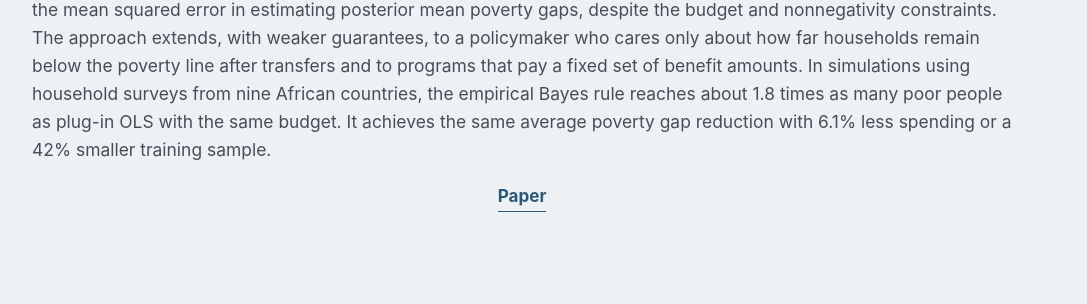
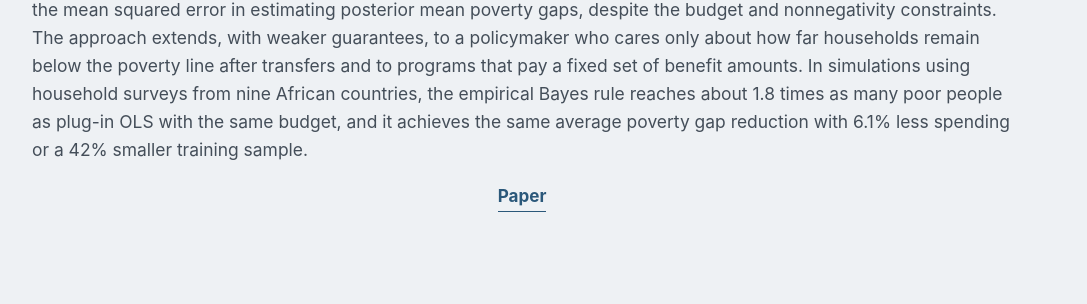
Before and after one commit to juancyamin/juancyamin.github.io, a Jekyll site: the page built from _pages/about.md, in a window 1280 px wide. Shown: the part 1390-1694 px from the top of the page, without its empty margins (118-1205 px from the left). Built offline with Jekyll 4.4.1, drawn with Linux system fonts in a browser that asks for light colours; some of the changed text lies outside the part shown.

Commit message:
Synchronize approved JMP abstract across paper CV and website

```diff
--- a/_pages/about.md
+++ b/_pages/about.md
@@ -223,7 +223,7 @@ redirect_from:
         <p class="d2-standfirst">Is it enough to target the households that look poorest?</p>
       </header>
       <div class="d2-abstract">
-        <p class="d2-abstract-body">How should antipoverty programs allocate transfers when household income is known only through noisy predictions? I formulate this as a statistical decision problem in which a policymaker chooses nonnegative transfers within a fixed budget to minimize squared deviations of post-transfer income from the poverty line. I show that the standard plug-in rule, which treats predictions as exact, is inadmissible. I then develop a nonparametric empirical Bayes allocation rule that replaces the estimated gaps with posterior mean poverty gaps. The rule's Bayes regret vanishes at least as fast as the mean squared error in estimating posterior mean poverty gaps, despite the budget and nonnegativity constraints. The approach extends, with weaker guarantees, to a policymaker who cares only about how far households remain below the poverty line after transfers and to programs that pay a fixed set of benefit amounts. In simulations using household surveys from nine African countries, the empirical Bayes rule reaches about 1.8 times as many poor people as plug-in OLS with the same budget. It achieves the same average poverty gap reduction with 6.1% less spending or a 42% smaller training sample.</p>
+        <p class="d2-abstract-body">How should antipoverty programs allocate transfers when household income is known only through noisy predictions? I formulate this as a statistical decision problem in which a policymaker chooses nonnegative transfers within a fixed budget to minimize squared deviations of post-transfer income from the poverty line. I show that the standard plug-in rule, which treats predictions as exact, is inadmissible. I then develop a nonparametric empirical Bayes allocation rule that replaces the estimated gaps with posterior mean poverty gaps. The rule's Bayes regret vanishes at least as fast as the mean squared error in estimating posterior mean poverty gaps, despite the budget and nonnegativity constraints. The approach extends, with weaker guarantees, to a policymaker who cares only about how far households remain below the poverty line after transfers and to programs that pay a fixed set of benefit amounts. In simulations using household surveys from nine African countries, the empirical Bayes rule reaches about 1.8 times as many poor people as plug-in OLS with the same budget, and it achieves the same average poverty gap reduction with 6.1% less spending or a 42% smaller training sample.</p>
       </div>
       <div class="d2-results">
         <nav class="d2-link-row d2-link-center" aria-label="Job market paper links">
```
Also changed, not shown: _pages/research.md (+2 -2 lines), 3 other files.
